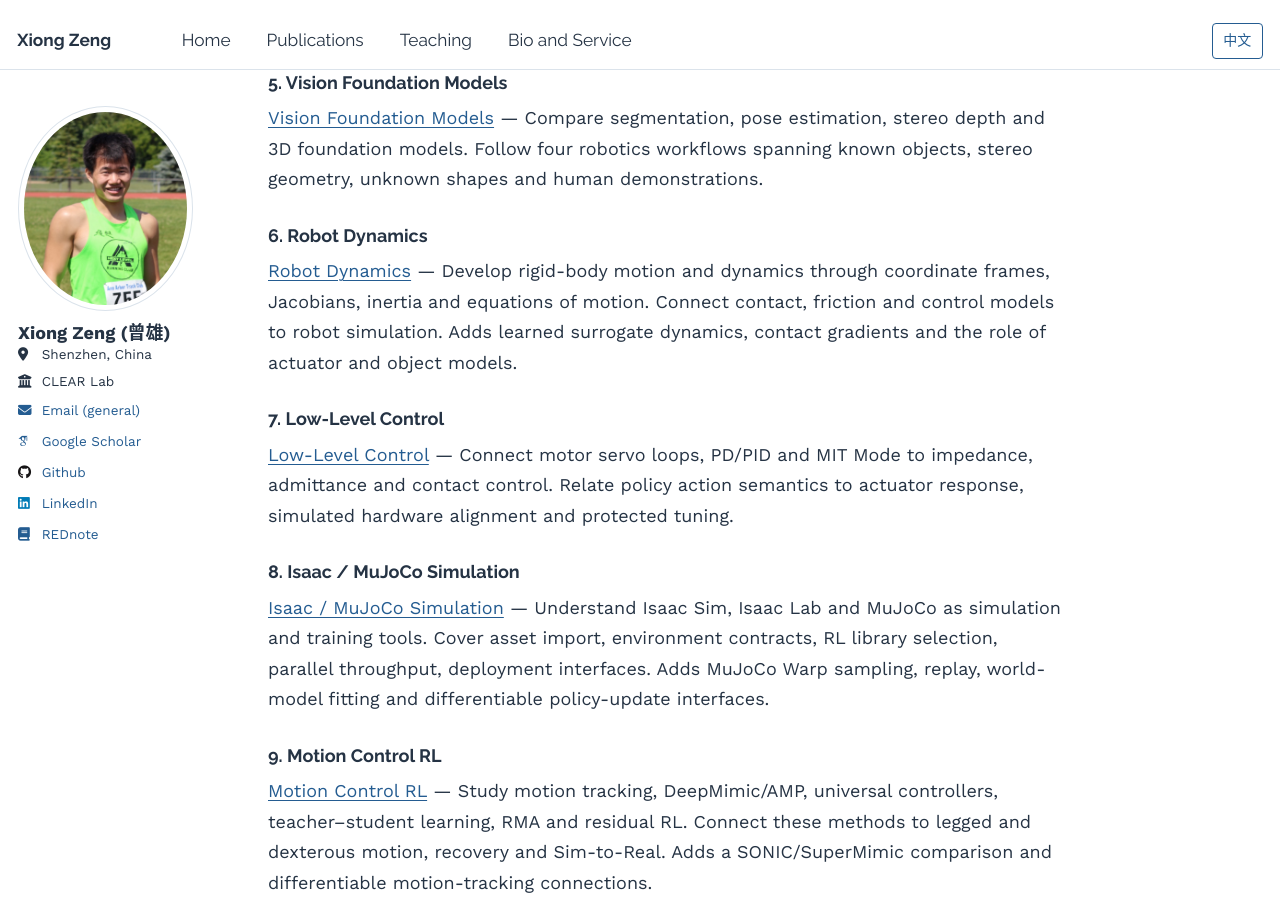
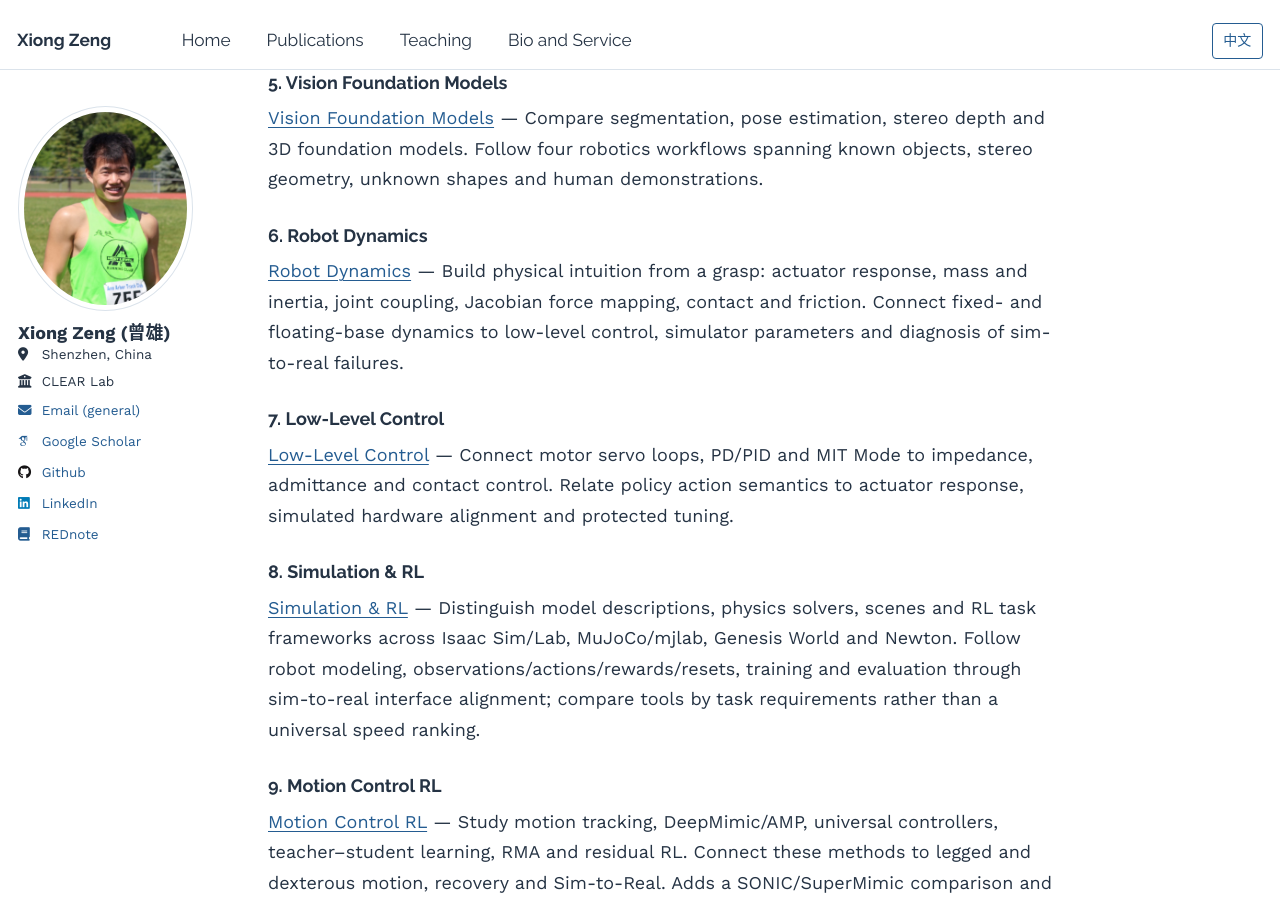
Before and after one commit to zengxiong111/zengxiong.github.io, a Jekyll site: the page built from files/COURSE_MAP_EN.md, in a window 1280 px wide and 900 px high, scrolled down 3200 px. Built offline with Jekyll 4.4.1, drawn with Linux system fonts in a browser that asks for light colours; some web fonts are replaced; our own code applies the rules of GitHub Pages for plain Markdown files; some of the changed text lies outside the part shown.

Commit message:
Synchronize licensed bilingual course materials and PDF builds

```diff
--- a/files/COURSE_MAP_EN.md
+++ b/files/COURSE_MAP_EN.md
@@ -21,7 +21,7 @@ Tutorial numbers 1–20 match the course order in the [README](https://github.co
 |---|---|---|
 | 0. Orientation | Systems map and guide | Explain perception–policy–control loops |
 | 1. Tools | Git, ROS 2 | Manage code and understand ROS communication and TF |
-| 2. Physics, perception and neural foundations | Calibration, Deep Learning Basics, vision foundation models, dynamics, low-level control, Isaac / MuJoCo | Relate calibrated geometry, neural networks, physical models, actuator control and simulation |
+| 2. Physics, perception and neural foundations | Calibration, Deep Learning Basics, vision foundation models, dynamics, low-level control, Simulation & RL | Relate calibrated geometry, neural networks, physical models, actuator control and simulation |
 | 3. Reinforcement learning | Motion RL, PPO, SAC, Model-Based RL | Design observations, actions, rewards and data collection |
 | 4. Demonstrations and models | Imitation Learning, Flow Matching, GR00T / SONIC, World Action Models, Efficient Training & Inference, Post-training | Learn generative and predictive policies and connect efficient inference with hierarchical controllers |
 | 5. Deployment and integration | Communication & Real-Time Systems, Robot Agents | Connect synchronized sensing, inference and actuator control, then orchestrate long-horizon tasks |
@@ -40,7 +40,7 @@ flowchart LR
  T --> E["Robot and environment"]
  E --> B
  F["Demonstrations / imitation"] --> C
- G["Isaac / MuJoCo simulator"] --> H["PPO / SAC / MBRL optimization"]
+ G["Physics engines / simulators"] --> H["PPO / SAC / MBRL optimization"]
  H --> C
  H --> D
  M["Learned dynamics / BPTT"]
@@ -87,15 +87,15 @@ flowchart LR
 
 ### 6. Robot Dynamics
 
-[Robot Dynamics](../md/Robot_Dynamics_Embodied_EN.md) — Develop rigid-body motion and dynamics through coordinate frames, Jacobians, inertia and equations of motion. Connect contact, friction and control models to robot simulation. Adds learned surrogate dynamics, contact gradients and the role of actuator and object models.
+[Robot Dynamics](../md/Robot_Dynamics_Embodied_EN.md) — Build physical intuition from a grasp: actuator response, mass and inertia, joint coupling, Jacobian force mapping, contact and friction. Connect fixed- and floating-base dynamics to low-level control, simulator parameters and diagnosis of sim-to-real failures.
 
 ### 7. Low-Level Control
 
 [Low-Level Control](../md/Robot_Low_Level_Control_EN.md) — Connect motor servo loops, PD/PID and MIT Mode to impedance, admittance and contact control. Relate policy action semantics to actuator response, simulated hardware alignment and protected tuning.
 
-### 8. Isaac / MuJoCo Simulation
+### 8. Simulation & RL
 
-[Isaac / MuJoCo Simulation](../md/Isaac_MuJoCo_RL_Complete_Guide_EN.md) — Understand Isaac Sim, Isaac Lab and MuJoCo as simulation and training tools. Cover asset import, environment contracts, RL library selection, parallel throughput, deployment interfaces. Adds MuJoCo Warp sampling, replay, world-model fitting and differentiable policy-update interfaces.
+[Simulation & RL](../md/Isaac_MuJoCo_RL_Complete_Guide_EN.md) — Distinguish model descriptions, physics solvers, scenes and RL task frameworks across Isaac Sim/Lab, MuJoCo/mjlab, Genesis World and Newton. Follow robot modeling, observations/actions/rewards/resets, training and evaluation through sim-to-real interface alignment; compare tools by task requirements rather than a universal speed ranking.
 
 ### 9. Motion Control RL
 
```
Also changed, not shown: files/COURSE_MAP_ZH.md (+5 -5 lines), files/RL_Post_Training_EN.md (+0 -1 lines), files/RL_Post_Training_ZH.md (+0 -1 lines), 4 other files.
